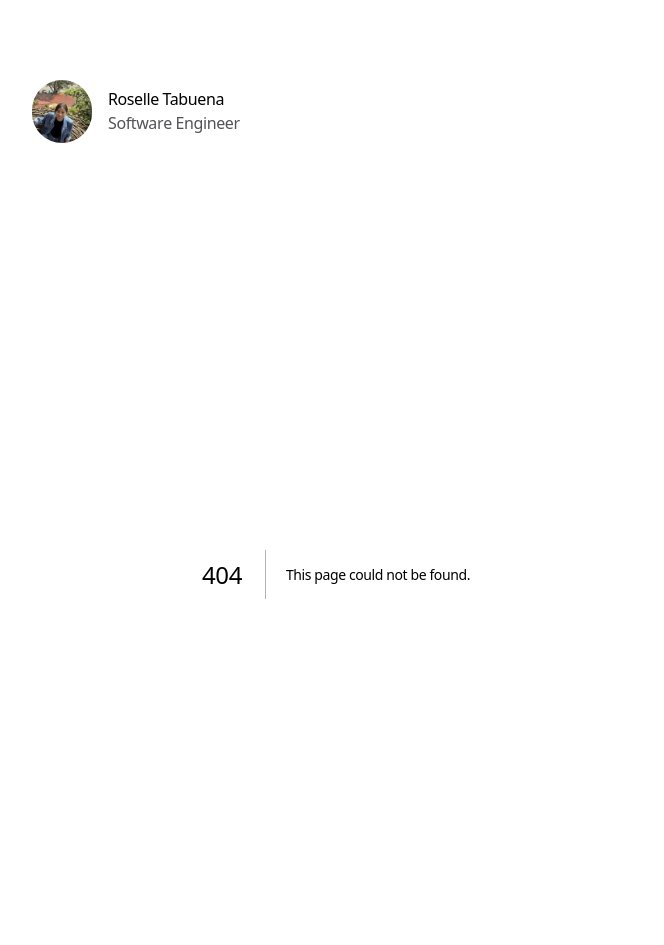
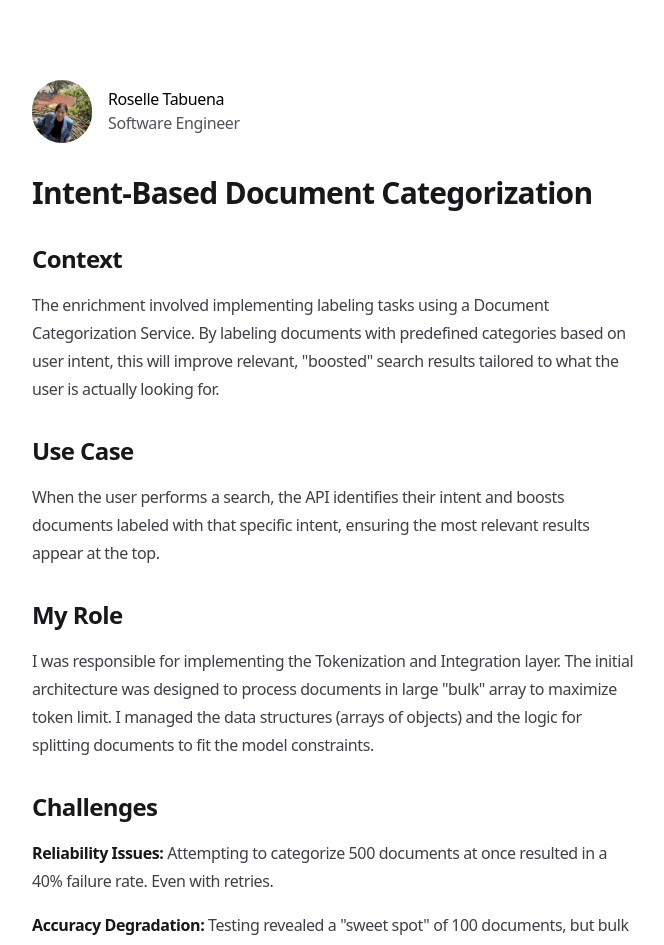
Before and after one commit to roselletabuena/roselle-tabuena, a Next.js app: page /case-study/intent-based-categorization in a window 1280 px wide. Before the commit this address had no page. Shown: the top 945 px of the page, without its empty margins (304-968 px from the left). Built offline with nearby package versions, Linux system fonts and the light colour scheme.

Commit message:
feat: add a new case study, and enhance MDX content styling.

```diff
--- /dev/null
+++ b/app/case-study/intent-based-categorization/page.mdx
@@ -0,0 +1,37 @@
+# Intent-Based Document Categorization
+
+## Context
+
+The enrichment involved implementing labeling tasks using a Document Categorization Service. By labeling documents with predefined categories based on user intent, this will improve relevant, "boosted" search results tailored to what the user is actually looking for.
+
+## Use Case
+
+When the user performs a search, the API identifies their intent and boosts documents labeled with that specific intent, ensuring the most relevant results appear at the top.
+
+## My Role
+
+I was responsible for implementing the Tokenization and Integration layer. The initial architecture was designed to process documents in large "bulk" array to maximize token limit. I managed the data structures (arrays of objects) and the logic for splitting documents to fit the model constraints.
+
+## Challenges
+
+**Reliability Issues:** Attempting to categorize 500 documents at once resulted in a 40% failure rate. Even with retries.
+
+**Accuracy Degradation:** Testing revealed a "sweet spot" of 100 documents, but bulk processing caused the model to lose nuance, often incorrectly assigning the same category to different types of documents.
+
+**Performance bottlenecks:** Increasing retries to fix failures made the API too slow for staging and production use.
+
+## Approach
+
+I proposed for a shift from Bulk Processing to Parallelized Individual Processing. I proposed to the Technical Architect (TA) that if accuracy was the priority, we needed to treat documents more granularly.
+
+**Parallelization:** Instead of one massive bulk request, I implemented concurrency control using the p-limit library to send 10 parallel API calls at a time. This "sweet spot" maximized without triggering 429 (Rate Limit) errors.
+
+**Optimization:** By processing one-by-one in parallel, we eliminated the need for complex bulk-recover logic.
+
+## Outcome
+
+**Speed:** Reduced average processing time for 25-28 seconds down to 12-18 seconds (a ~35% improvement).
+
+**Reliability:** Reduced the retry rate, ensuring we stayed well within the 30-second API Gateway timeout.
+
+**Accuracy:** Improved categorization by allowing model to focus on one document context at a time rather than a bulk prompt.
--- a/app/data.ts
+++ b/app/data.ts
@@ -29,16 +29,16 @@ type SocialLink = {
 
 export const PROJECTS: Project[] = [
   {
-    name: 'Enterprise Search',
+    name: 'Intent-Based Document Categorization',
     description:
-      'A large-scale web app application used by internal stakeholders. ',
-    link: '/project/enterprise-search',
+      'A prompt-based service that categorizes documents.',
+    link: '/case-study/intent-based-categorization',
     video:
       'https://images.unsplash.com/photo-1743796055664-3473eedab36e?q=80&w=1374&auto=format&fit=crop&ixlib=rb-4.1.0&ixid=M3wxMjA3fDB8MHxwaG90by1wYWdlfHx8fGVufDB8fHx8fA%3D%3D',
     id: 'project1',
   },
   {
-    name: 'Innovations',
+    name: 'Code Standard across Multiple Teams',
     description: 'A collection of innovative projects that I have worked on.',
     link: '/project/innovation',
     video:
--- a/app/page.tsx
+++ b/app/page.tsx
@@ -115,7 +115,7 @@ export default function Personal() {
         variants={VARIANTS_SECTION}
         transition={TRANSITION_SECTION}
       >
-        <h3 className="mb-5 text-lg font-medium">Professional Projects</h3>
+        <h3 className="mb-5 text-lg font-medium">Case Studies</h3>
         <div className="grid grid-cols-1 gap-6 sm:grid-cols-2">
           {PROJECTS.map((project) => (
             <div key={project.name} className="space-y-2">
--- a/mdx-components.tsx
+++ b/mdx-components.tsx
@@ -5,6 +5,31 @@ import { highlight } from 'sugar-high'
 export function useMDXComponents(components: MDXComponents): MDXComponents {
   return {
     ...components,
+    h1: ({ children }: ComponentPropsWithoutRef<'h1'>) => (
+      <h1 className="mb-6 mt-8 text-3xl font-bold tracking-tight text-zinc-900 dark:text-zinc-100">
+        {children}
+      </h1>
+    ),
+    h2: ({ children }: ComponentPropsWithoutRef<'h2'>) => (
+      <h2 className="mb-4 mt-8 text-2xl font-semibold tracking-tight text-zinc-900 dark:text-zinc-100">
+        {children}
+      </h2>
+    ),
+    h3: ({ children }: ComponentPropsWithoutRef<'h3'>) => (
+      <h3 className="mb-3 mt-6 text-xl font-semibold tracking-tight text-zinc-900 dark:text-zinc-100">
+        {children}
+      </h3>
+    ),
+    p: ({ children }: ComponentPropsWithoutRef<'p'>) => (
+      <p className="mb-4 leading-7 text-zinc-700 dark:text-zinc-300">
+        {children}
+      </p>
+    ),
+    strong: ({ children }: ComponentPropsWithoutRef<'strong'>) => (
+      <strong className="font-semibold text-zinc-900 dark:text-zinc-100">
+        {children}
+      </strong>
+    ),
     Cover: ({
       src,
       alt,
```
